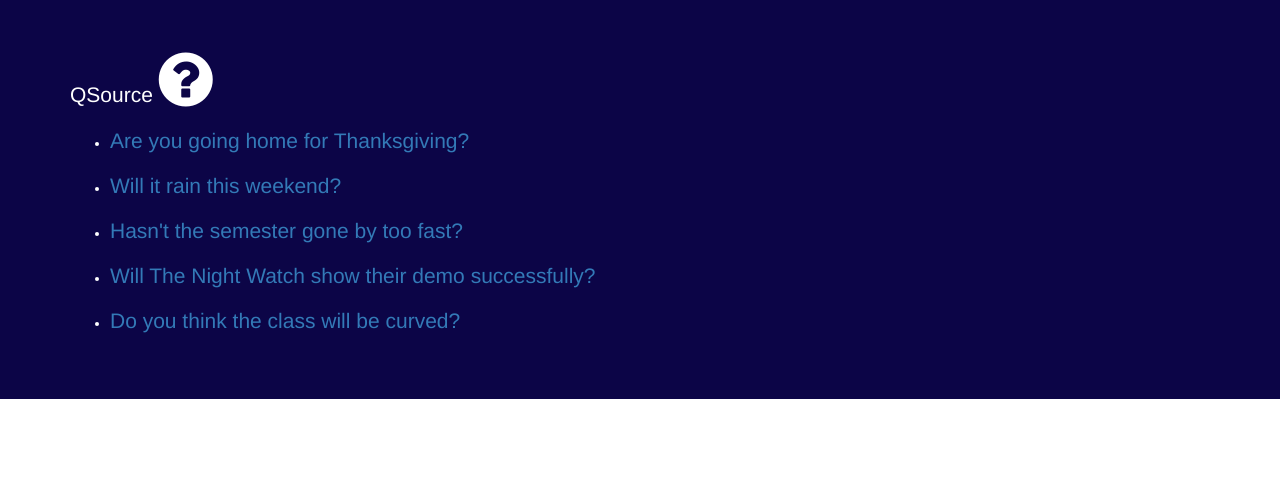
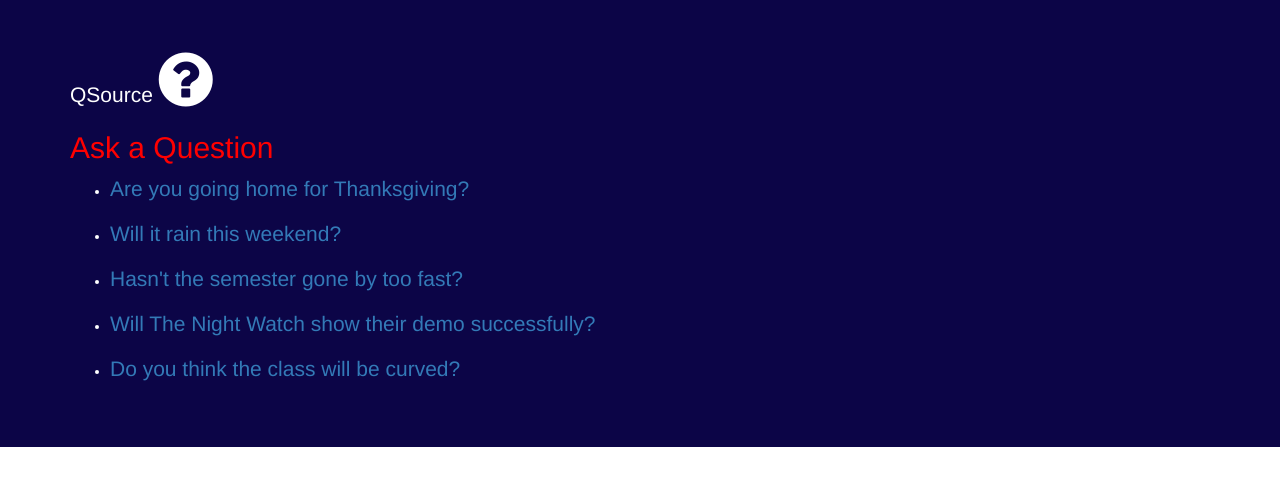
Before and after one commit to parksa2/QSource-app, a Django app: page /polls/ in a window 1280 px wide. Shown: the part 51-538 px from the top of the page. Run offline with Django 3.2, Linux system fonts and the light colour scheme; data comes from the database, SQL or seed files in the repository; some libraries are stand-ins or nearby versions.

Commit message:
Working functionality for user's asking questions

```diff
--- a/polls/templates/polls/index.html
+++ b/polls/templates/polls/index.html
@@ -24,10 +24,11 @@
     <div class="row">
         <div class='col-sm-6'>
         <p>QSource <i class="fa fa-question-circle fa-3x"></i></p>  <!-- Question icon -->
+        <a href="{% url 'polls:question' %}"><h2 style="color:red">Ask a
+        Question</h2></a>
         <!--<link rel="stylesheet" type="text/css" href="{% static 'polls/style.css' %}" /> -->
         <!--replaced by: -->
         <link rel="stylesheet" type="text/css" href="{% static 'QSource/custom.css' %}" />
-
         {% if latest_question_list %}
             <ul>
         {% for question in latest_question_list %}
--- a/polls/views.py
+++ b/polls/views.py
@@ -9,7 +9,6 @@ from .forms import QuestionForm
 class IndexView(generic.ListView):
     template_name = 'polls/index.html'
     context_object_name = 'latest_question_list'
-
     def get_queryset(self):
 
         #"""Return the last five published questions."""
@@ -45,10 +44,15 @@ def GetQuestion(request):
     if request.method == 'POST':
         form = QuestionForm(request.POST or None)
         if form.is_valid():
-            question_text = form.cleaned_data.get("question_text")
+            new_question_text = form.cleaned_data.get("question_text")
             option1 = form.cleaned_data.get("option1")
             option2 = form.cleaned_data.get("option2")
-            print question_text, option1, option2
+            NewQuestion = Question()
+            NewQuestion.question_text = new_question_text
+            NewQuestion.ans1_text = option1
+            NewQuestion.ans2_text = option2
+            NewQuestion.pub_date = timezone.now()
+            NewQuestion.save()
             return HttpResponseRedirect('/polls/')
     else:
         form = QuestionForm()
```
Also changed, not shown: templates/question.html (+8 -0 lines), 2 other files.
